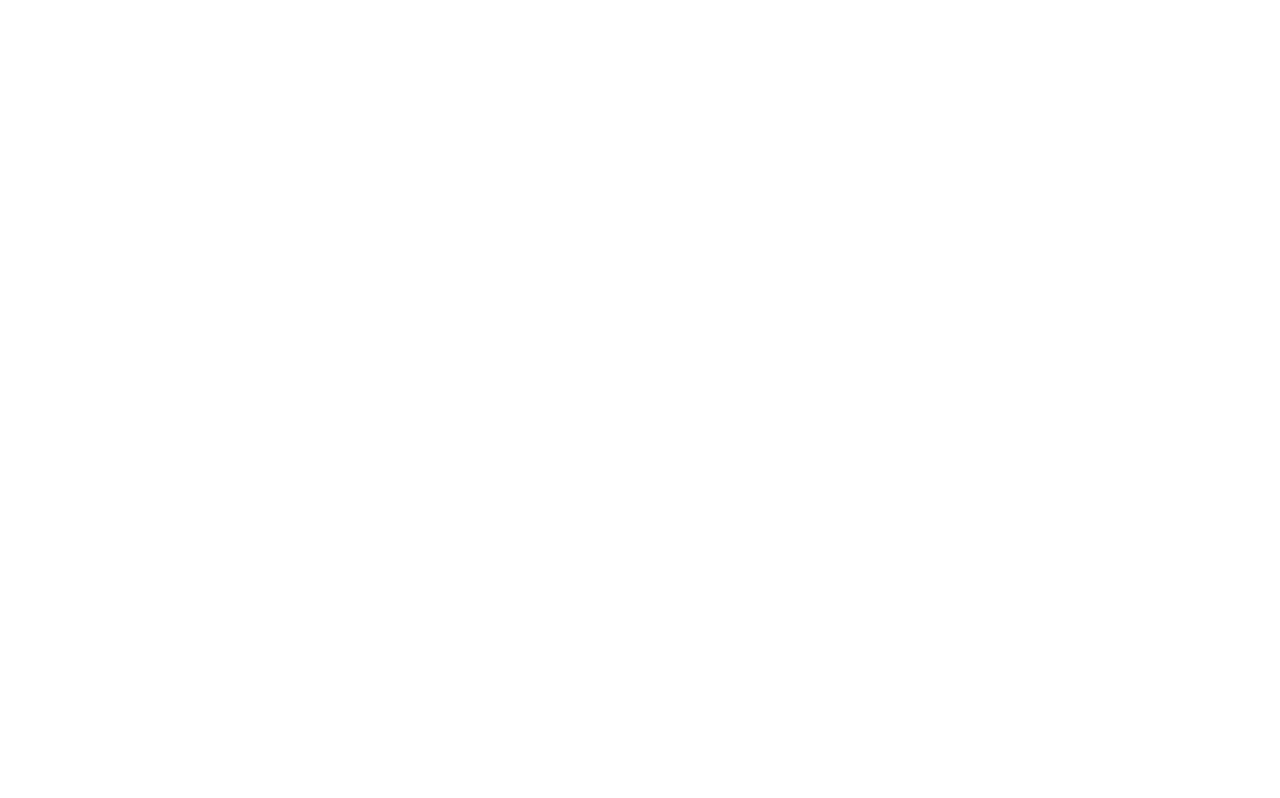
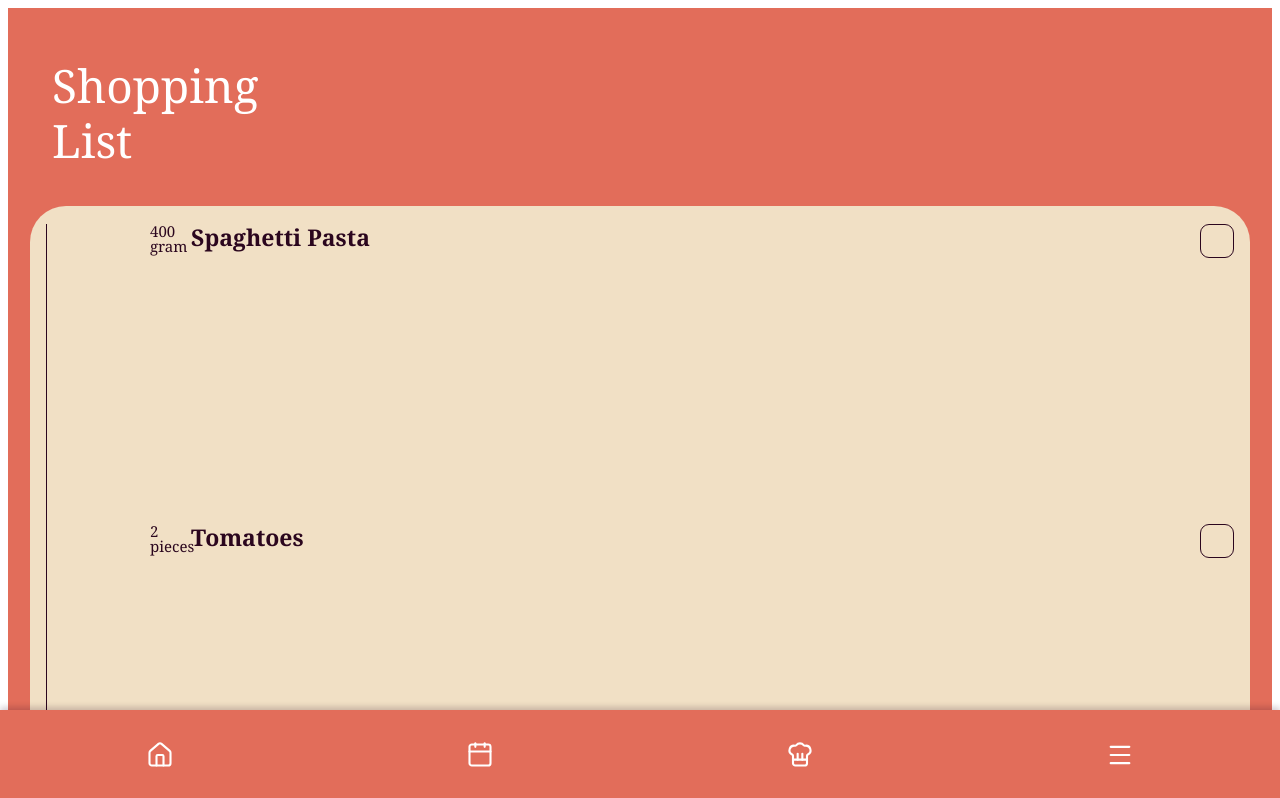
Before and after one commit to pmaidan/ChefMyself, a React (Vite) app: page / in a window 1280 px wide. Shown: the top 798 px of the page. Built offline with nearby package versions, Linux system fonts and the light colour scheme.

Commit message:
shopping list and navbar

```diff
--- a/package.json
+++ b/package.json
@@ -10,6 +10,7 @@
     "preview": "vite preview"
   },
   "dependencies": {
+    "lucide-react": "^1.61.0",
     "react": "^19.2.8",
     "react-dom": "^19.2.8"
   },
--- a/src/App.jsx
+++ b/src/App.jsx
@@ -1,3 +1,13 @@
-function App() {}
+
+import Navbar from "./components/Navbar";
+import ShoppingList from "./pages/ShoppingList";
+
+function App() {
+  return (
+    <div>
+      <ShoppingList />
+    </div>
+  );
+}
 
 export default App;
--- /dev/null
+++ b/src/components/Navbar.css
@@ -0,0 +1,35 @@
+
+.navbar {
+  position: fixed;
+  bottom: 0;
+  left: 0;
+  width: 100%;
+  height: 90px;
+  background-color: #E26D5A;
+  display: flex;
+  align-items: center;
+  justify-content: space-around;
+  box-shadow: 0 -3px 6px rgba(43, 6, 30, 0.2);
+  z-index: 1000;
+}
+
+.nav-item {
+  background: none;
+  border: none;
+  color: white;
+  display: flex;
+  align-items: center;
+  justify-content: center;
+  cursor: pointer;
+  padding: 10px;
+}
+
+.nav-item svg {
+  width: 28px;
+  height: 28px;
+  stroke-width: 1.8;
+}
+
+.nav-item:hover {
+  opacity: 0.75;
+}
--- a/src/components/Navbar.jsx
+++ b/src/components/Navbar.jsx
@@ -1,15 +1,25 @@
+
+import { House, Calendar, ChefHat, Menu } from "lucide-react";
+import "./Navbar.css";
+
 export default function Navbar() {
   return (
-    <>
-      <nav className="navbar">
-        <h2>ChefMyself</h2>
-        <ul className="nav-links">
-          <li><a href="/">Home</a></li>
-          <li><a href="/calendar">Calendar</a></li>
-          <li><a href="/recipes">Recipe Bank</a></li>
-          <li><a href="/shopping">Shopping List</a></li>
-        </ul>
-      </nav>
-    </>
+    <nav className="navbar">
+      <button className="nav-item" aria-label="Home">
+        <House />
+      </button>
+
+      <button className="nav-item" aria-label="Calendar">
+        <Calendar />
+      </button>
+
+      <button className="nav-item" aria-label="Recipes">
+        <ChefHat />
+      </button>
+
+      <button className="nav-item" aria-label="More">
+        <Menu />
+      </button>
+    </nav>
   );
 }
--- /dev/null
+++ b/src/pages/ShoppingList.css
@@ -0,0 +1,102 @@
+
+.shopping-page {
+  min-height: 100vh;
+  background-color: #E26D5A;
+  padding: 50px 22px 110px;
+  box-sizing: border-box;
+}
+
+.shopping-title {
+  color: white;
+  font-family: Georgia, serif;
+  font-size: 46px;
+  font-weight: normal;
+  line-height: 1.2;
+  margin: 0 0 38px 22px;
+}
+
+.shopping-card {
+  background-color: #F1E0C5;
+  border-radius: 36px;
+  min-height: 360px;
+  padding: 18px 16px;
+  box-sizing: border-box;
+}
+
+.shopping-item {
+  display: grid;
+  grid-template-columns: 64px 1px minmax(0, 1fr) 34px;
+  gap: 40px;
+  align-items: start;
+  min-height: 54px;
+  color: #2B061E;
+}
+
+.shopping-quantity {
+  font-family: Georgia, serif;
+  font-size: 15px;
+  line-height: 1;
+  overflow-wrap: normal;
+}
+
+.shopping-divider {
+  background-color: #2B061E;
+  width: 1px;
+  min-height: 300px;
+  grid-row: 1;
+}
+
+.shopping-name {
+  font-family: Georgia, serif;
+  font-size: 23px;
+  font-weight: bold;
+  line-height: 1.2;
+  overflow-wrap: anywhere;
+}
+
+.shopping-name.completed {
+  text-decoration: line-through;
+  opacity: 0.55;
+}
+
+.shopping-checkbox {
+  width: 34px;
+  height: 34px;
+  border: 1.5px solid #2B061E;
+  border-radius: 9px;
+  background: transparent;
+  color: #2B061E;
+  font-size: 30px;
+  line-height: 26px;
+  padding: 0;
+  cursor: pointer;
+}
+
+.shopping-checkbox.checked {
+  background-color: #F1E0C5;
+}
+
+@media (max-width: 400px) {
+  .shopping-page {
+    padding-left: 16px;
+    padding-right: 16px;
+  }
+
+  .shopping-title {
+    margin-left: 6px;
+  }
+
+  .shopping-name {
+    font-size: 19px;
+  }
+
+  .shopping-item {
+    grid-template-columns: 48px 1px minmax(0, 1fr) 32px;
+    gap: 7px;
+  }
+
+  .shopping-checkbox {
+    width: 32px;
+    height: 32px;
+  }
+}
--- /dev/null
+++ b/src/pages/ShoppingList.jsx
@@ -0,0 +1,60 @@
+
+import { useState } from "react";
+import Navbar from "../components/Navbar";
+import "./ShoppingList.css";
+
+export default function ShoppingList() {
+  const [items, setItems] = useState([
+    { id: 1, quantity: "400 gram", name: "Spaghetti Pasta", checked: false },
+    { id: 2, quantity: "2 pieces", name: "Tomatoes", checked: false },
+    { id: 3, quantity: "1 piece", name: "Onion", checked: false },
+    { id: 4, quantity: "200 gram", name: "Ground Beef", checked: false },
+  ]);
+
+  function toggleItem(id) {
+    setItems(
+      items.map((item) =>
+        item.id === id ? { ...item, checked: !item.checked } : item
+      )
+    );
+  }
+
+  return (
+    <div className="shopping-page">
+      <h1 className="shopping-title">
+        Shopping
+        <br />
+        List
+      </h1>
+
+      <div className="shopping-card">
+        {items.map((item) => (
+          <div className="shopping-item" key={item.id}>
+
+            <div className="shopping-divider"></div>
+
+            <div className="shopping-quantity">{item.quantity}</div>
+
+
+
+            <div
+              className={`shopping-name ${item.checked ? "completed" : ""}`}
+            >
+              {item.name}
+            </div>
+
+            <button
+              className={`shopping-checkbox ${item.checked ? "checked" : ""}`}
+              onClick={() => toggleItem(item.id)}
+              aria-label={`Mark ${item.name} as ${item.checked ? "not purchased" : "purchased"}`}
+            >
+              {item.checked ? "✓" : ""}
+            </button>
+          </div>
+        ))}
+      </div>
+
+      <Navbar />
+    </div>
+  );
+}
```
Also changed, not shown: 1 other file (tests, documents, lock files or other folders).
